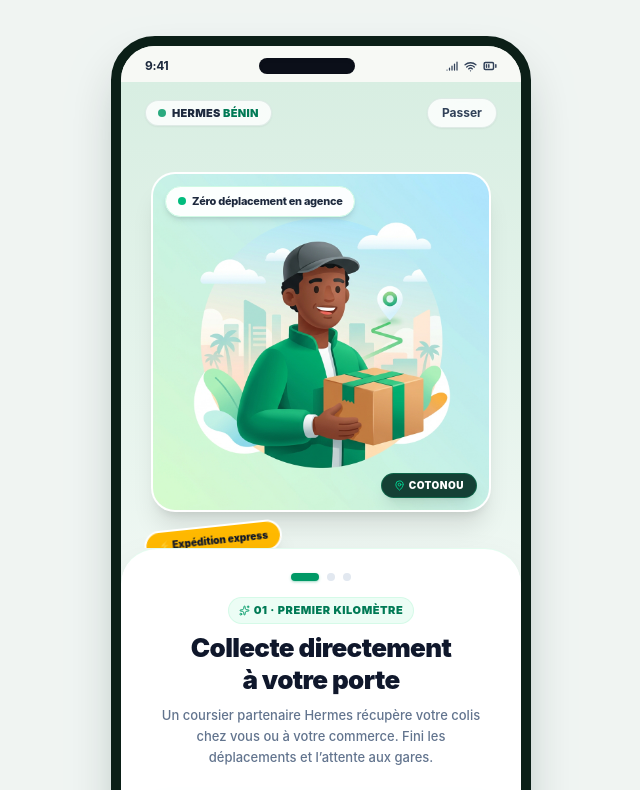
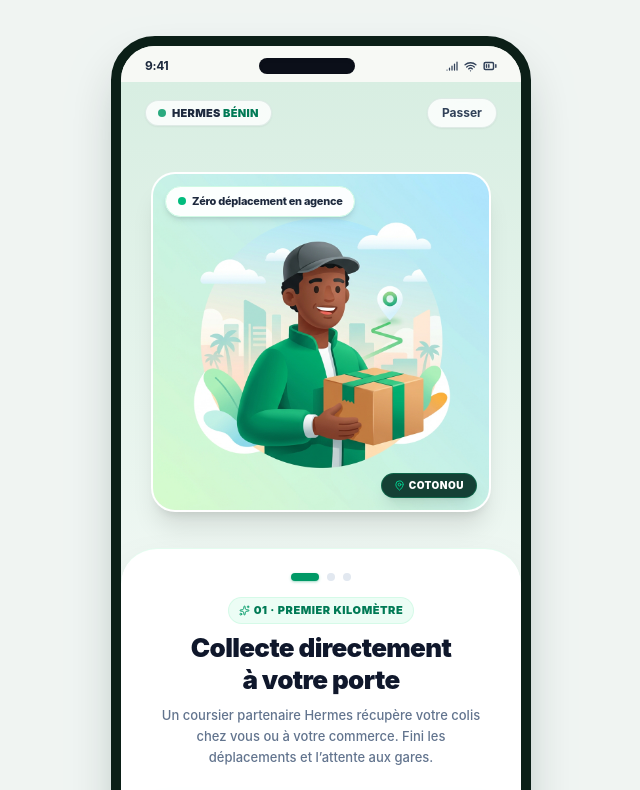
Before and after one commit to Talesman-index/Hermes, a React (Vite) app: page / in a window 1280 px wide. Shown: the top 790 px of the page, without its empty margins (319-959 px from the left). Built offline with nearby package versions, Linux system fonts and the light colour scheme.

Commit message:
fix(ui): remove overlapping cut-off badge on onboarding screen

```diff
--- a/src/components/mobile/OnboardingScreen.tsx
+++ b/src/components/mobile/OnboardingScreen.tsx
@@ -89,7 +89,7 @@ export const OnboardingScreen: React.FC<OnboardingScreenProps> = ({ onComplete }
       </div>
 
       {/* Top Half: Scenic Illustration */}
-      <div className="relative flex-1 flex items-center justify-center px-4 overflow-hidden z-10">
+      <div className="relative flex-1 flex items-center justify-center px-4 z-10">
         <div className="relative w-full max-w-[340px] aspect-square rounded-3xl overflow-hidden shadow-xl border-2 border-white/60 bg-white">
           <img
             key={slide.id}
@@ -112,13 +112,6 @@ export const OnboardingScreen: React.FC<OnboardingScreenProps> = ({ onComplete }
             <span>{slide.badge}</span>
           </div>
         </div>
-
-        {/* Playful Floating Mascot Sticker (just like the yellow scooter mascot in the reference) */}
-        {currentSlide === 0 && (
-          <div className="absolute -bottom-4 left-6 z-20 animate-bounce duration-1000 hidden sm:flex items-center gap-2 bg-amber-400 text-slate-900 font-black text-[10px] px-3 py-1.5 rounded-2xl shadow-xl border-2 border-white rotate-[-6deg]">
-            <span>⚡ Expédition express</span>
-          </div>
-        )}
       </div>
 
       {/* Bottom Half: Curved White Bottom Sheet Card (exact layout of Image 2) */}
```
